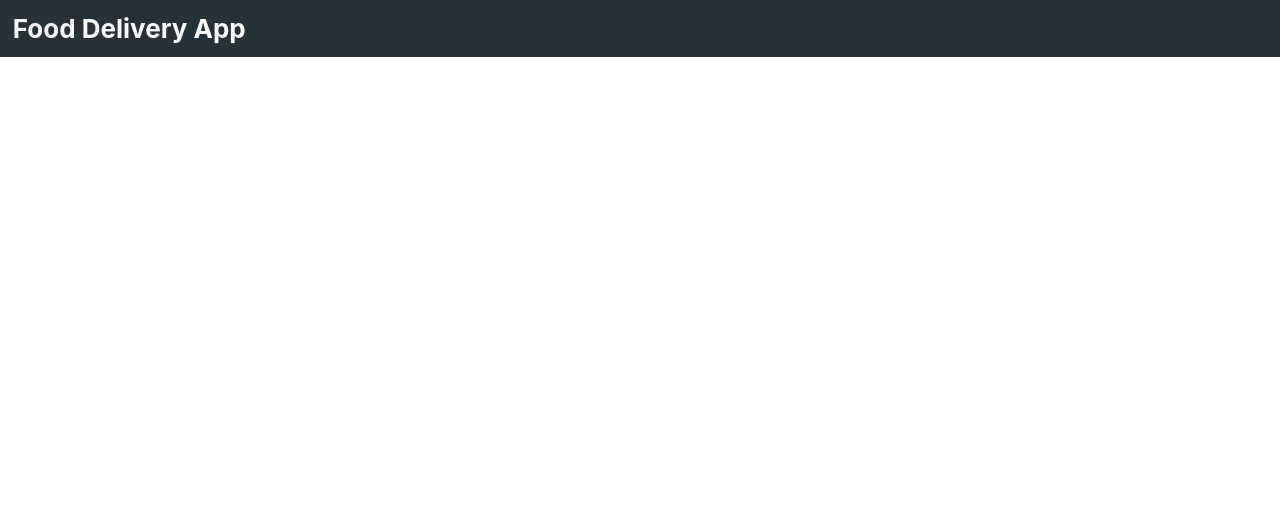
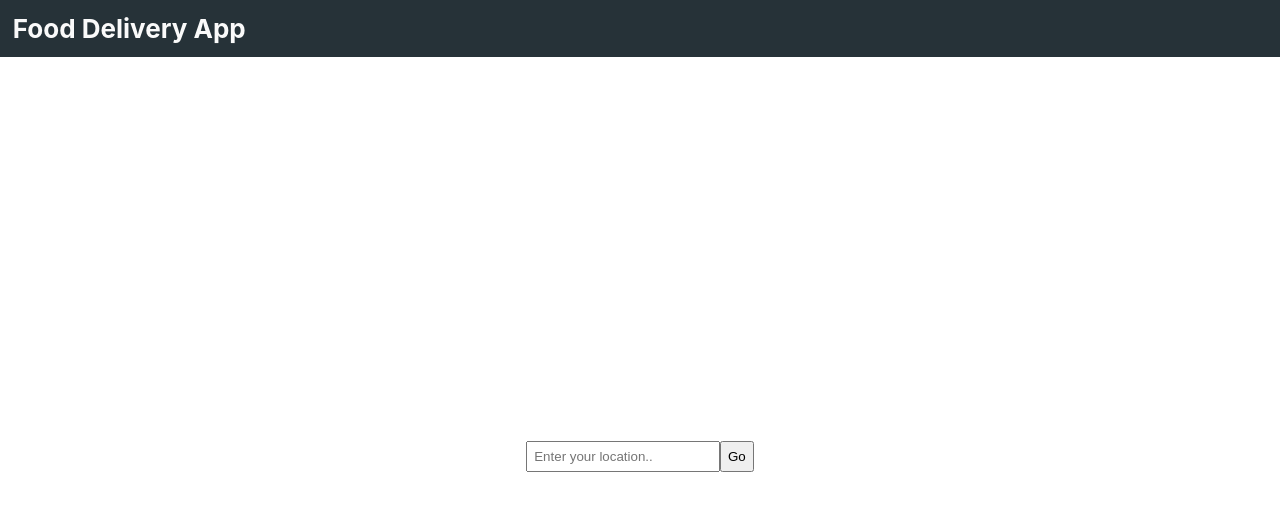
Before and after one commit to banurekhaMohan279/Hunger-Buddy, a React (Create React App) app: page /Home in a window 1280 px wide. Shown: the top 510 px of the page. Built offline with nearby package versions, Linux system fonts and the light colour scheme; no server answers.

Commit message:
Add Cities and Categories API calls

```diff
--- a/src/App.css
+++ b/src/App.css
@@ -84,6 +84,10 @@
 }
 
 /*-----------------------Home page styles-------------------------*/
+.homePage{
+  height:100%;
+}
+
 .homePage header{
   width:100%;
   font-weight:bold;
@@ -92,3 +96,14 @@
   color: #fafafa;
   background: #263238;
 }
+
+.homePage form{
+  display:flex;
+  align-items:center;
+  justify-content:center;
+  height:100vh;
+}
+
+.homePage input{
+  padding:0.5%;
+}
--- /dev/null
+++ b/src/actions/cities.js
@@ -0,0 +1,23 @@
+import getCitiesApi from '../entities/getCitiesApi.js';
+
+export default function getCities(location){
+  return dispatch => {
+    return getCitiesApi(location)
+    .then(response => {
+      if(response.error){
+        dispatch(getCitiesFailure('Get cities failure'));
+      }
+      else{
+        dispatch(getCitiesSuccess(response))
+      }
+    });
+  }
+}
+
+function getCitiesSuccess(response){
+  return {type:'GET_CITIES_SUCCESS', response};
+}
+
+function getCitiesFailure(error){
+  return {type:'GET_CITIES_FAILURE', error};
+}
--- a/src/components/restaurants.js
+++ b/src/components/restaurants.js
@@ -1,21 +1,40 @@
 import React from 'react';
 import {getRestaurantCategories} from '../actions/restaurants';
+import getCities from '../actions/cities';
 import {connect} from 'react-redux';
 
 class Restaurants extends React.Component{
   constructor(props){
       super(props);
+      this.state = {location : ''};
+      this.locationSubmit = this.locationSubmit.bind(this);
+      this.locationChange = this.locationChange.bind(this);
   }
 
   componentDidMount(){
       this.props.dispatch(getRestaurantCategories())
-      .then(() => console.log(this.props.categories));
+      .then(() => console.log("categories",this.props.categories));
+  }
+
+  locationSubmit(event) {
+    event.preventDefault();
+    this.props.dispatch(getCities(this.state.location)).then(()=>console.log("city details",this.props.cities))
+  }
+
+  locationChange(event){
+    let loc = event.target.value;
+    this.setState ({location:loc});
+    console.log("state",this.state);
   }
 
   render(){
     return(
       <div className = "homePage">
         <header> Food Delivery App </header>
+        <form onSubmit = {this.locationSubmit}>
+          <input type = "text" className = "cityName" placeholder = "Enter your location.." onChange = {this.locationChange}/>
+          <input type = "submit" value = "Go"/>
+        </form>
       </div>
     )
   }
@@ -23,7 +42,8 @@ class Restaurants extends React.Component{
 
 function mapStateToProps(state){
   return {
-    categories : state.restaurantsReducer.categories // check how reducer accessed here
+    categories : state.restaurantsReducer.categories, // check how reducer accessed here
+    cities : state.getCitiesReducer.cities
   }
 }
 
--- /dev/null
+++ b/src/entities/getCitiesApi.js
@@ -0,0 +1,8 @@
+export default function getCitiesApi(location){
+    return fetch ('https://developers.zomato.com/api/v2.1/cities?q='+location,
+                  {
+                    method: 'GET',
+                    headers: {"user-key":"4b22cef4949b6dd368a5b9a32cb83fbd"}
+                  })
+                  .then(response => response.json());
+}
--- a/src/entities/restaurantsApi.js
+++ b/src/entities/restaurantsApi.js
@@ -1,7 +1,11 @@
 class restaurantsApi {
 
    getRestaurantCategories(){
-    return fetch('https://jsonplaceholder.typicode.com/posts/1')
+    return fetch('https://developers.zomato.com/api/v2.1/categories',
+                {
+                  method: 'GET',
+                  headers: {"user-key" : "4b22cef4949b6dd368a5b9a32cb83fbd"}
+                })
     .then(response => response.json());
   }
 
--- /dev/null
+++ b/src/reducers/getCitiesReducer.js
@@ -0,0 +1,12 @@
+const initialState = {cities:{}, error:null}
+
+export default function getCitiesReducer (state = initialState, action){
+  switch(action.type){
+    case 'GET_CITIES_SUCCESS':
+      return Object.assign (state, {cities : action.response , error: null});
+    case 'GET_CITIES_FAILURE':
+      return Object.assign (state, {citie : {}, error: action.error});
+    default:
+      return state;
+  }
+}
--- a/src/reducers/rootReducer.js
+++ b/src/reducers/rootReducer.js
@@ -1,8 +1,10 @@
 import {combineReducers} from 'redux';
 import restaurantsReducer from './restaurantsReducer';
+import getCitiesReducer from './getCitiesReducer';
 
 const rootReducer = combineReducers({
-  restaurantsReducer
+  restaurantsReducer,
+  getCitiesReducer
 });
 
 export default rootReducer;
```
